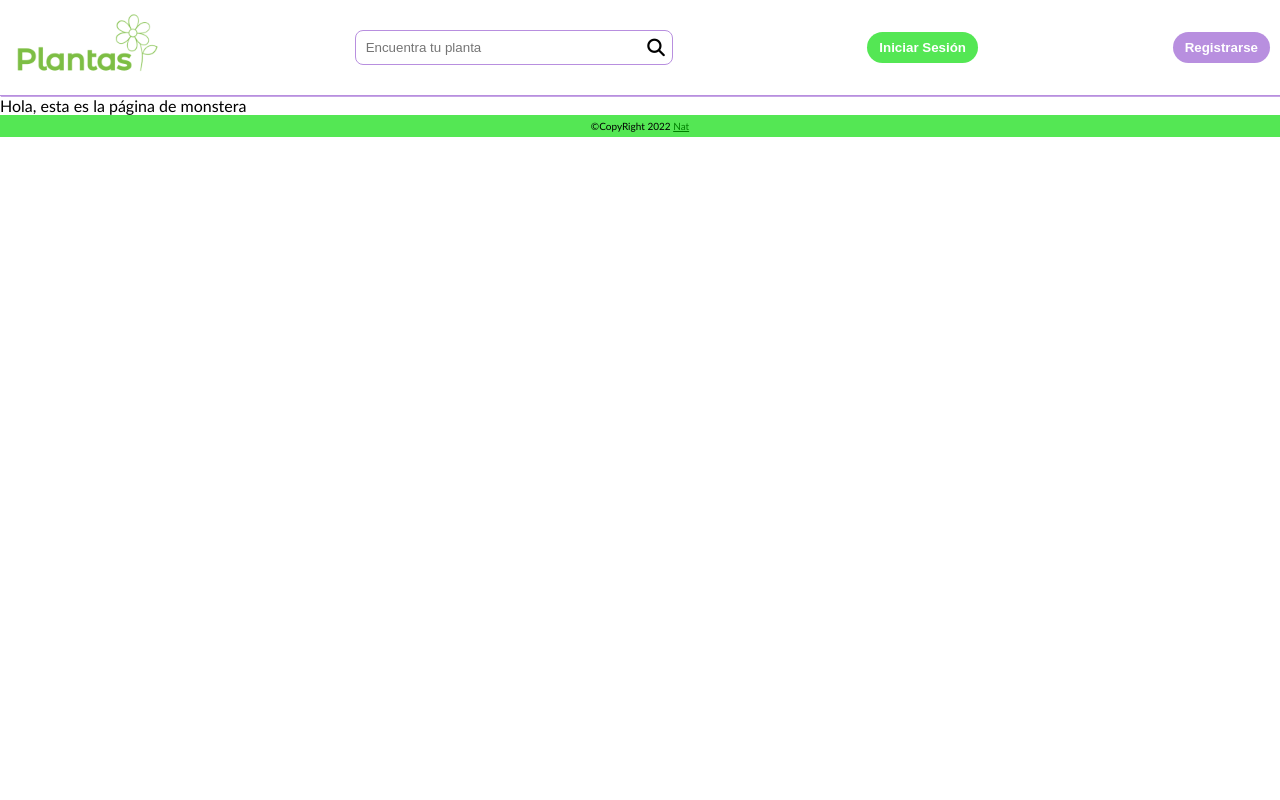
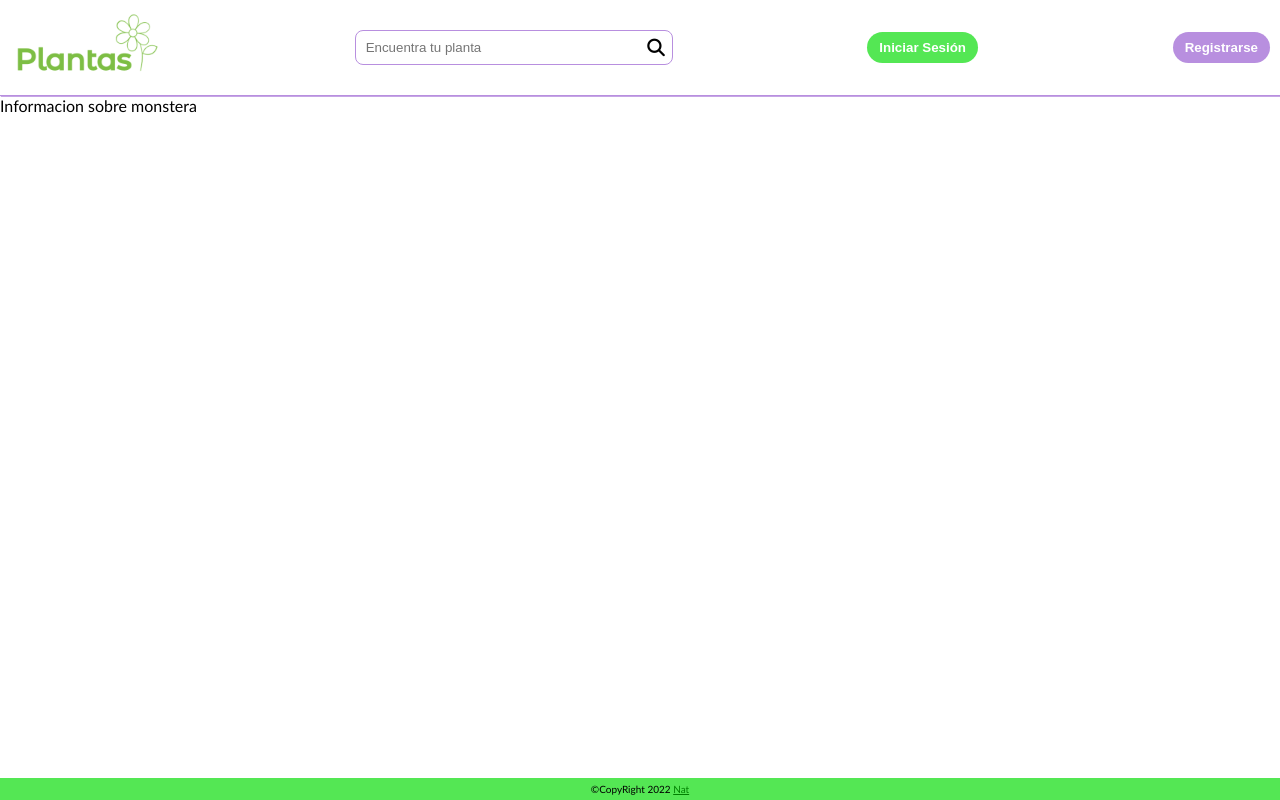
Before and after one commit to R2-MisionTic2022/PLANTAS, a React (Create React App) app: page /monstera in a window 1280 px wide. Built offline with nearby package versions, Linux system fonts and the light colour scheme.

Commit message:
agregar layout con footer y header global para toda la app

```diff
--- a/src/App.jsx
+++ b/src/App.jsx
@@ -1,17 +1,22 @@
 import Index from 'pages';
 import MonsteraInfoPage from 'pages/monstera';
-import { BrowserRouter as Router, Routes, Route, Link } from "react-router-dom";
+import SansevieriaInfoPage from 'pages/sansevieria';
+import { BrowserRouter as Router, Routes, Route, } from "react-router-dom";
 import 'styles/App.css';
+import Layout from 'layouts/Layout';
 
 function App() {
   return (
     <div className="App">
       <Router>
-        <Routes>
-        <Route path="/" element={<Index /> } />
-          <Route path="index" element={<Index /> } />
-          <Route path="monstera" element={<MonsteraInfoPage /> } />
-        </Routes>
+        <Layout>
+          <Routes>
+            <Route path="/" element={<Index /> } />
+            <Route path="index" element={<Index /> } />
+            <Route path="monstera" element={<MonsteraInfoPage /> } />
+            <Route path="sansevieria" element={<SansevieriaInfoPage /> } />
+          </Routes>
+        </Layout>
       </Router>
     </div>
   );
--- a/src/components/PlantsCard.jsx
+++ b/src/components/PlantsCard.jsx
@@ -7,10 +7,10 @@ function PlantsCard({nombrePlanta, imagenPlanta, fuenteImagen}){
           <div className="ContainerImage">
             <img src={imagenPlanta} alt={nombrePlanta} />
           </div>
-      </Link>
+        </Link>
         <span className="imgtitle">{nombrePlanta}</span>
         <span className="imgfont link">Foto de <a href={fuenteImagen}>Unsplash</a></span>
-        </li>
+      </li>
     );
 }
 
--- /dev/null
+++ b/src/layouts/Layout.jsx
@@ -0,0 +1,15 @@
+import Header from 'components/Header'
+import Footer from 'components/Footer'
+import React from 'react'
+
+const Layout = ({children}) => {
+  return (
+    <div className="mainContainer">
+      <Header />
+      <main>{children}</main>
+      <Footer />
+    </div>
+  )
+}
+
+export default Layout
--- a/src/pages/index.jsx
+++ b/src/pages/index.jsx
@@ -2,15 +2,9 @@ import PlantsCard from 'components/PlantsCard';
 import sansevieria from 'media/sansevieria.jpg';
 import monstera from 'media/monstera.jpg';
 import espatifilo from 'media/espatifilo.jpg';
-import Header from 'components/Header';
-import Footer from 'components/Footer';
-
 
 function Index(){
     return (
-      <div>
-        <Header />
-        <main>
       <section>
         <h1>Tipos de Plantas</h1>
         <h2>Purificadoras de aire</h2>
@@ -32,13 +26,6 @@ function Index(){
           />
           </ul>
         </section>
-
-
-        </main>
-
-        <Footer />
-
-      </div>
     );
 
 }
--- a/src/pages/monstera.jsx
+++ b/src/pages/monstera.jsx
@@ -1,14 +1,4 @@
-import 'styles/App.css';
-import Header from 'components/Header';
-import Footer from 'components/Footer';
-
 function MonsteraInfoPage() {
-    return (
-      <div>
-        <Header />
-        Hola, esta es la página de monstera
-        <Footer />
-      </div>
-    );
+    return <div>Informacion sobre monstera</div>
   }
 export default MonsteraInfoPage;
--- /dev/null
+++ b/src/pages/sansevieria.jsx
@@ -0,0 +1,4 @@
+function SansevieriaInfoPage() {
+    return <div>Informacion sobre sansevieria</div>
+  }
+export default SansevieriaInfoPage;
--- a/src/styles/App.css
+++ b/src/styles/App.css
@@ -12,6 +12,21 @@ body {
 
 header{
   font-family: 'Gill Sans', 'Gill Sans MT', Calibri, 'Trebuchet MS', sans-serif;
+}
+
+.mainContainer{
+  display:flex;
+  flex-direction: column;
+  height: 100vh;
+}
+
+.mainContainer > main{
+  height: 100%;
+}
+
+.mainContainer > footer{
+  background-color: #54e754;
+  padding: 5px;
 }
 
 .navbar{
@@ -151,11 +166,8 @@ h2{
 }
 
 footer{
-  background-color: #54e754;
   font-size: 10px;
-  padding: 5px;
   text-align:center;
-  margin-top: auto;
 }
 
 .link {
```
Lines whose indentation alone changed are shown as unchanged.
